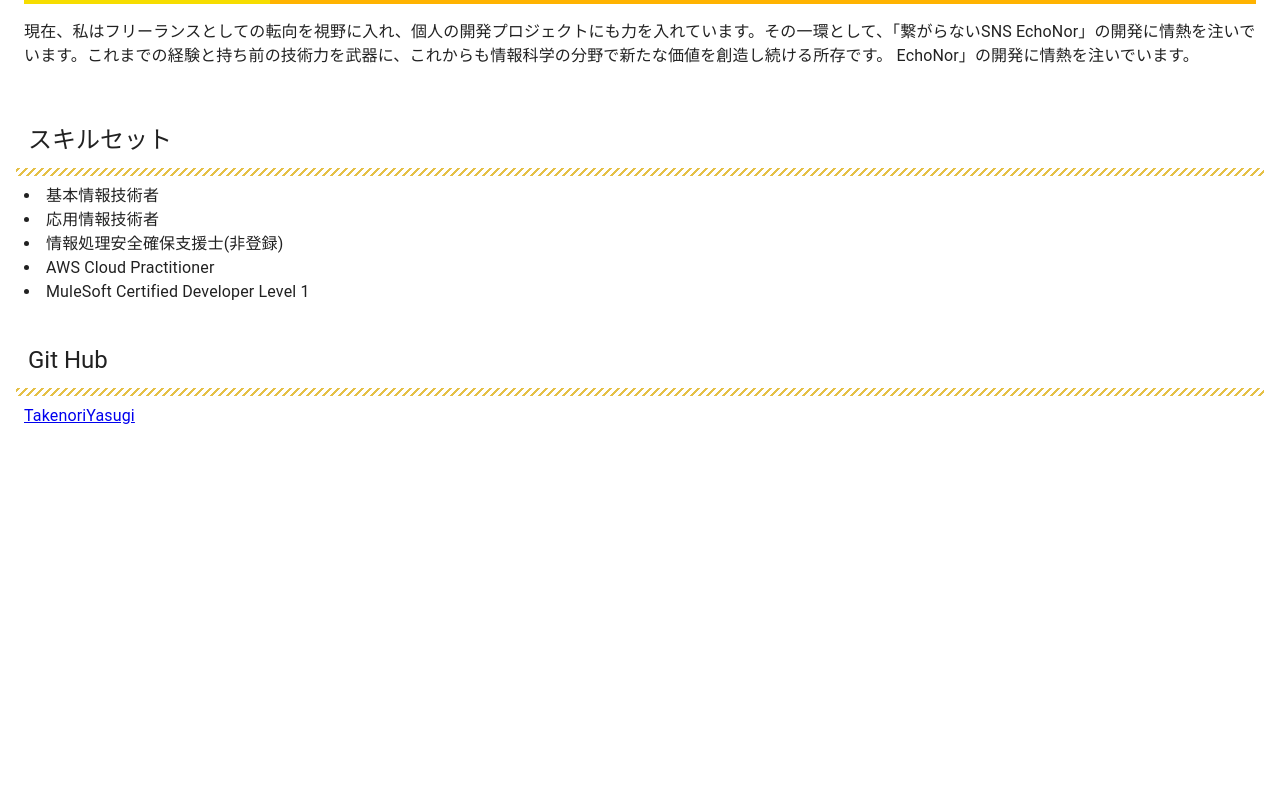
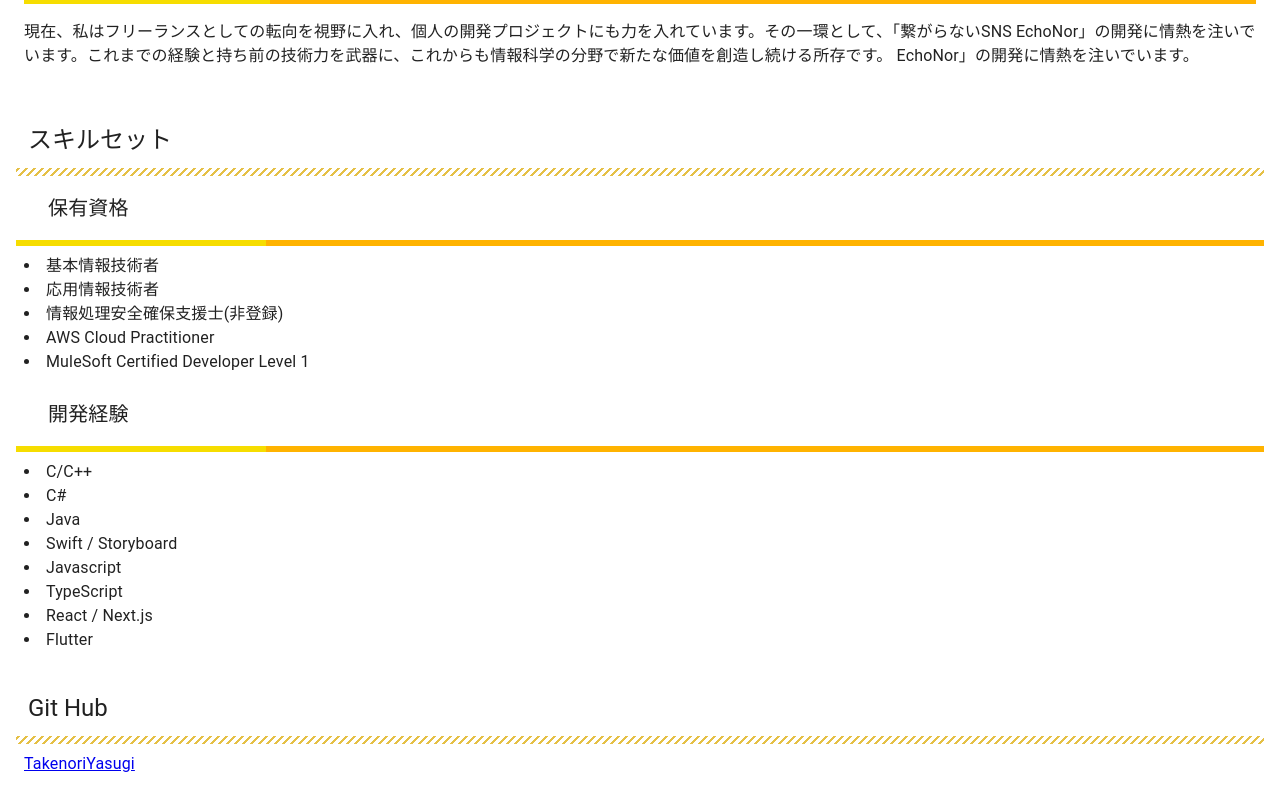
Before and after one commit to TakenoriYasugi/YsFactory, a React (Create React App) app in the folder ys-factory/: page /about in a window 1280 px wide. Shown: the part 1223-2023 px from the top of the page. Before the commit the page ends 1675 px from the top, so only its background shows below. Built offline with nearby package versions, Linux system fonts and the light colour scheme.

Commit message:
文言修正

```diff
--- a/ys-factory/src/pages/About.tsx
+++ b/ys-factory/src/pages/About.tsx
@@ -49,7 +49,7 @@ const About = () => {
 
                     <Typography variant='h6' className='subheading'>生まれと学びの地、そして情報科学への情熱</Typography>
                     <p>1994年、自然豊かな鳥取県鳥取市の地に生まれた私は、中学時代に出会ったTonyuSystemをきっかけにプログラミングの世界に魅了されました。この早い段階での出会いが、後に技術者としての礎を築くことになります。</p>
-                    <p>2015年、高知大学理学部への入学を果たし、応用理学科情報科学コースで学びを深めながら、基本情報技術者、応用情報技術者試験に合格しました。卒業研究では「視覚障害者向け白杖型歩行支援デバイスの開発」に取り組み、RealSenseを用いた屋外対応の研究を行い、C#（WPF）を駆使したGUIアプリケーションの開発を手がけました。#（WPF）でGUIアプリケーションを開発しました。</p>
+                    <p>2015年、高知大学理学部への入学を果たし、応用理学科情報科学コースで学びを深めながら、基本情報技術者、応用情報技術者試験に合格しました。卒業研究では「視覚障害者向け白杖型歩行支援デバイスの開発」に取り組み、RealSenseを用いた屋外対応の研究を行い、C#（WPF）を駆使したGUIアプリケーションの開発を手がけました。</p>
 
                     <Typography variant='h6' className='subheading'>社会への第一歩と技術者としての成長</Typography>
                     <p>大学卒業後の2019年、私は株式会社日立社会情報サービスに入社。官公庁系システム開発を中心に担当しながら、情報処理安全支援士試験にも合格しました。ICカードを使用した個人認証システムの開発・保守、SwiftによるmacOSクライアントアプリケーション開発、JavaScriptでのブラウザ拡張機能開発、Javaを用いたWebアプリケーションの保守と、多岐にわたるプロジェクトに関わりました。</p>
@@ -65,13 +65,28 @@ const About = () => {
 
             <Box sx={{p: 2}}>
                 <Typography variant='h5' className='heading'>スキルセット</Typography>
+                <Typography variant='h6' className='subheading'>保有資格</Typography>
+                    <Typography sx={{p: 1}}>
+                        <li>基本情報技術者</li>
+                        <li>応用情報技術者</li>
+                        <li>情報処理安全確保支援士(非登録)</li>
+                        <li>AWS Cloud Practitioner</li>
+                        <li>MuleSoft Certified Developer Level 1</li>
+                    </Typography>
+
+                <Typography variant='h6' className='subheading'>開発経験</Typography>
                 <Typography sx={{p: 1}}>
-                    <li>基本情報技術者</li>
-                    <li>応用情報技術者</li>
-                    <li>情報処理安全確保支援士(非登録)</li>
-                    <li>AWS Cloud Practitioner</li>
-                    <li>MuleSoft Certified Developer Level 1</li>
+                    <li>C/C++</li>
+                    <li>C#</li>
+                    <li>Java</li>
+                    <li>Swift / Storyboard</li>
+                    <li>Javascript</li>
+                    <li>TypeScript</li>
+                    <li>React / Next.js</li>
+                    <li>Flutter</li>
                 </Typography>
+
+
             </Box>
 
             <Box sx={{p: 2}}>
```
